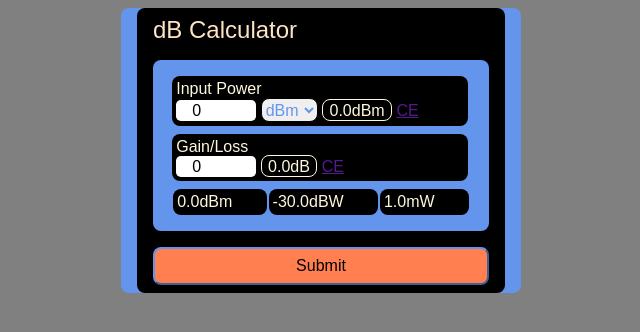
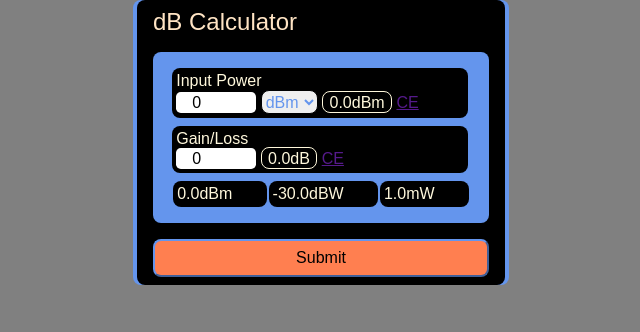
Before and after one commit to cgaetsewe/DB-Calculator, a plain HTML site: page index.html in a window 1280 px wide. Shown: the whole page, without its empty margins (319-959 px from the left). Drawn offline with Linux system fonts and the light colour scheme.

Commit message:
Add files via upload

```diff
--- a/style.css
+++ b/style.css
@@ -1,12 +1,13 @@
 body {
   background-color: grey;
   font-family: Arial, Helvetica, sans-serif;
+  margin: 0rem;
 }
 .float-left {
     margin-left: 8rem;
 }
 .container {
-    width: 25rem;
+    width: 23.5rem;
     background-color: cornflowerblue;
     border-radius: 0.5rem;
     margin: auto;
```
